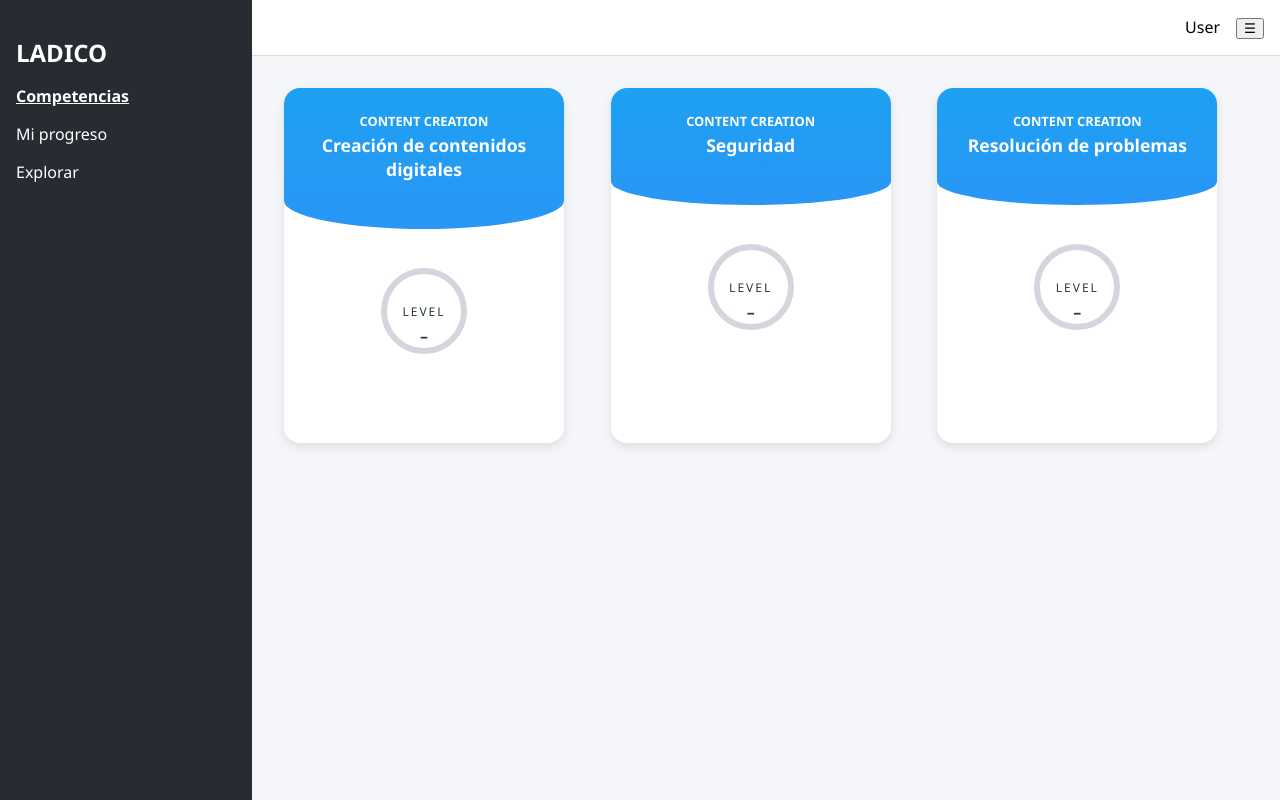
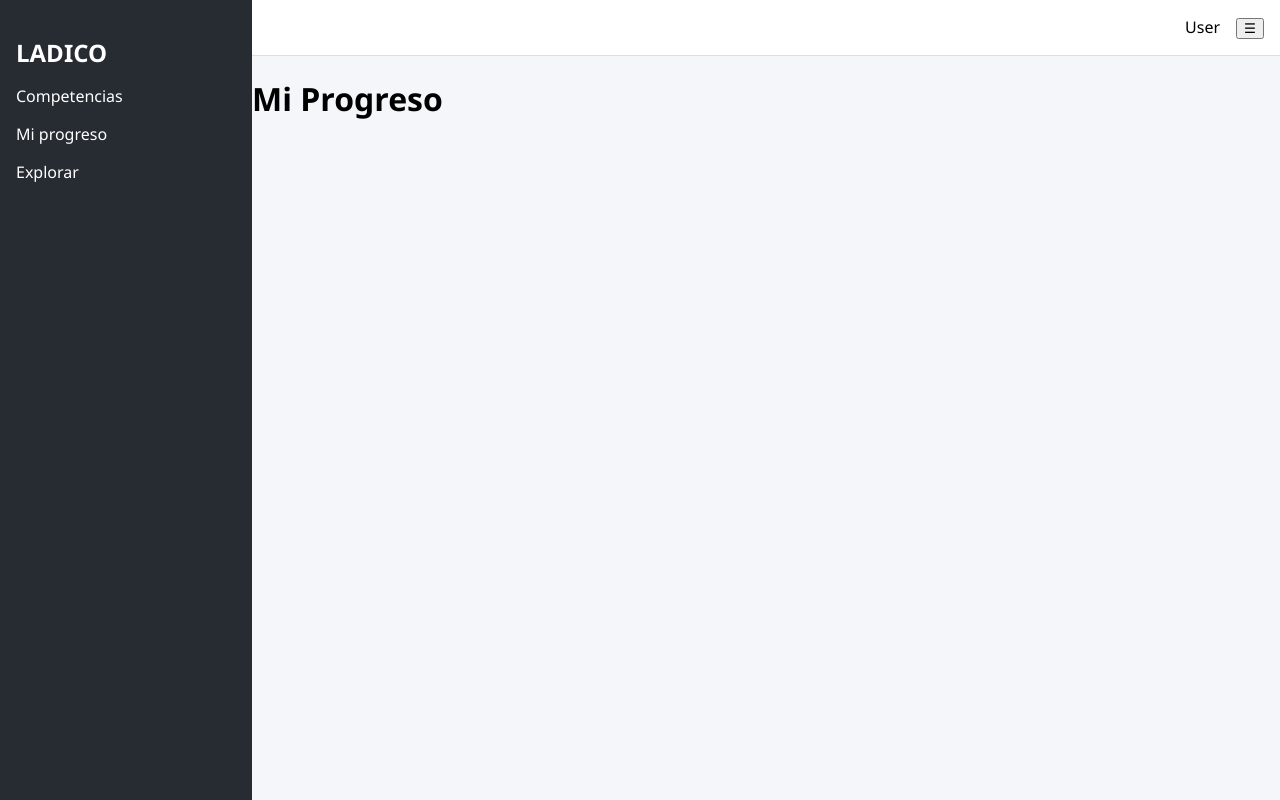
Before and after one commit to Gabo3103/Ladico-Competences, a React (Create React App) app: page / in a window 1280 px wide. Both pictures are taken after a click on the item "Mi progreso". Built offline with nearby package versions, Linux system fonts and the light colour scheme.

Commit message:
Implementa navegacion a sidebar

```diff
--- a/src/App.js
+++ b/src/App.js
@@ -1,16 +1,32 @@
 
-import React from 'react';
+import React, { useState } from 'react';
 import Sidebar from './components/Sidebar';
 import Header from './components/Header';
 import CompetenceList from './components/CompetenceList';
+import Progreso from './pages/Progreso';
+import Explorar from './pages/Explorar';
+
 
 function App() {
+  const [currentPage, setCurrentPage] = useState('competencias');
+
+  let content;
+  switch (currentPage) {
+    case 'progreso':
+      content = <Progreso />;
+      break;
+    case 'explorar':
+      content = <Explorar />;
+      break;
+    default:
+      content = <CompetenceList />;
+  }
   return (
     <div className="app">
-      <Sidebar />
+      <Sidebar onNavigate={setCurrentPage} />
       <div className="main-content">
         <Header />
-        <CompetenceList />
+        {content}
       </div>
     </div>
   );
--- a/src/components/Sidebar.js
+++ b/src/components/Sidebar.js
@@ -1,15 +1,15 @@
 
 import React from 'react';
 
-function Sidebar() {
+function Sidebar({ onNavigate }) {
   return (
     <aside className="sidebar">
       <h2>LADICO</h2>
       <nav>
         <ul>
-          <li className="active">Competencias</li>
-          <li>Mi progreso</li>
-          <li>Explorar</li>
+          <li onClick={() => onNavigate('competencias')}>Competencias</li>
+          <li onClick={() => onNavigate('progreso')}>Mi progreso</li>
+          <li onClick={() => onNavigate('explorar')}>Explorar</li>
         </ul>
       </nav>
     </aside>
--- /dev/null
+++ b/src/pages/Explorar.js
@@ -0,0 +1,7 @@
+import React from 'react';
+
+function Explorar() {
+  return <h1>Explorar</h1>;
+}
+
+export default Explorar;
--- /dev/null
+++ b/src/pages/Progreso.js
@@ -0,0 +1,7 @@
+import React from 'react';
+
+function Progreso() {
+  return <h1>Mi Progreso</h1>;
+}
+
+export default Progreso;
```
